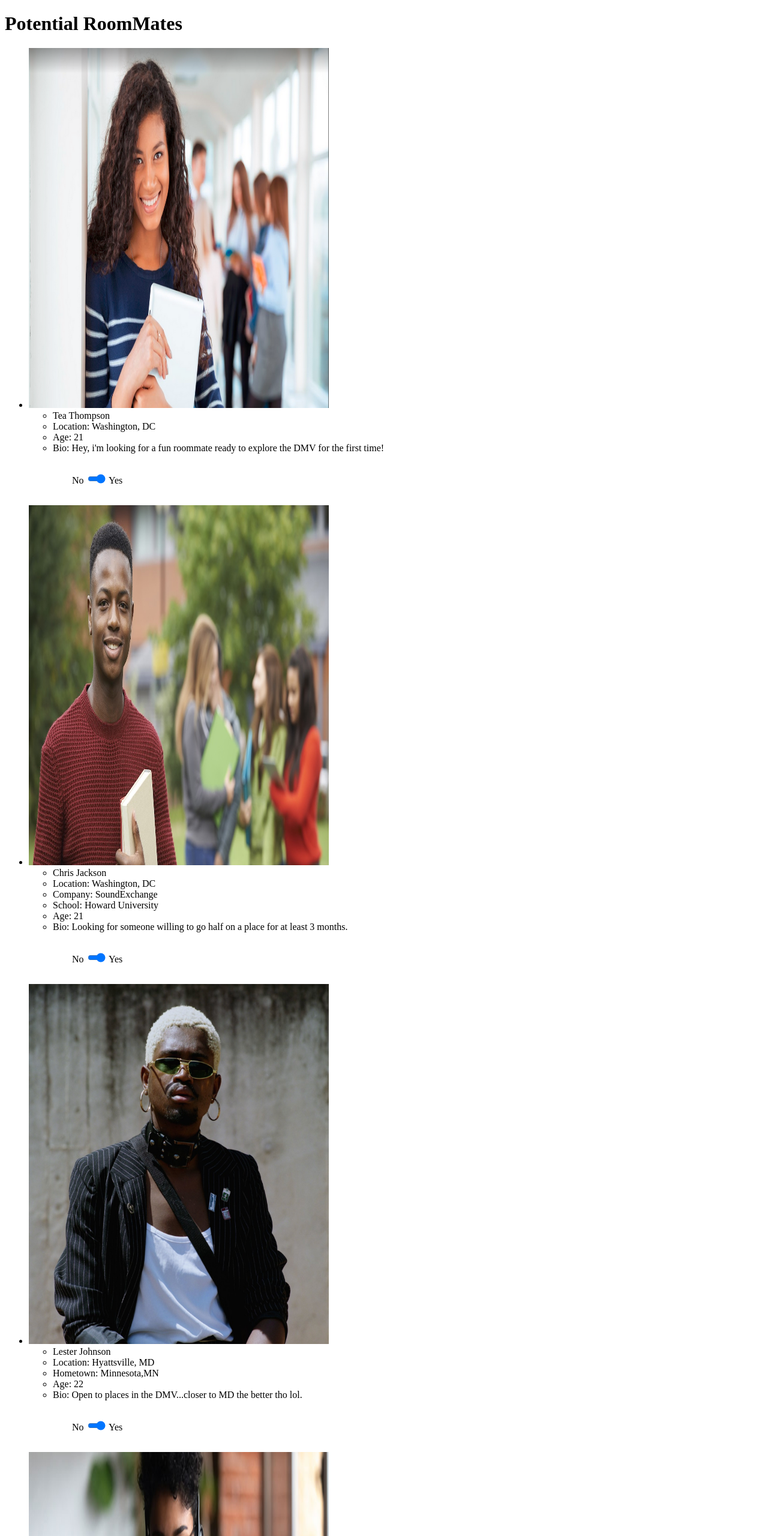
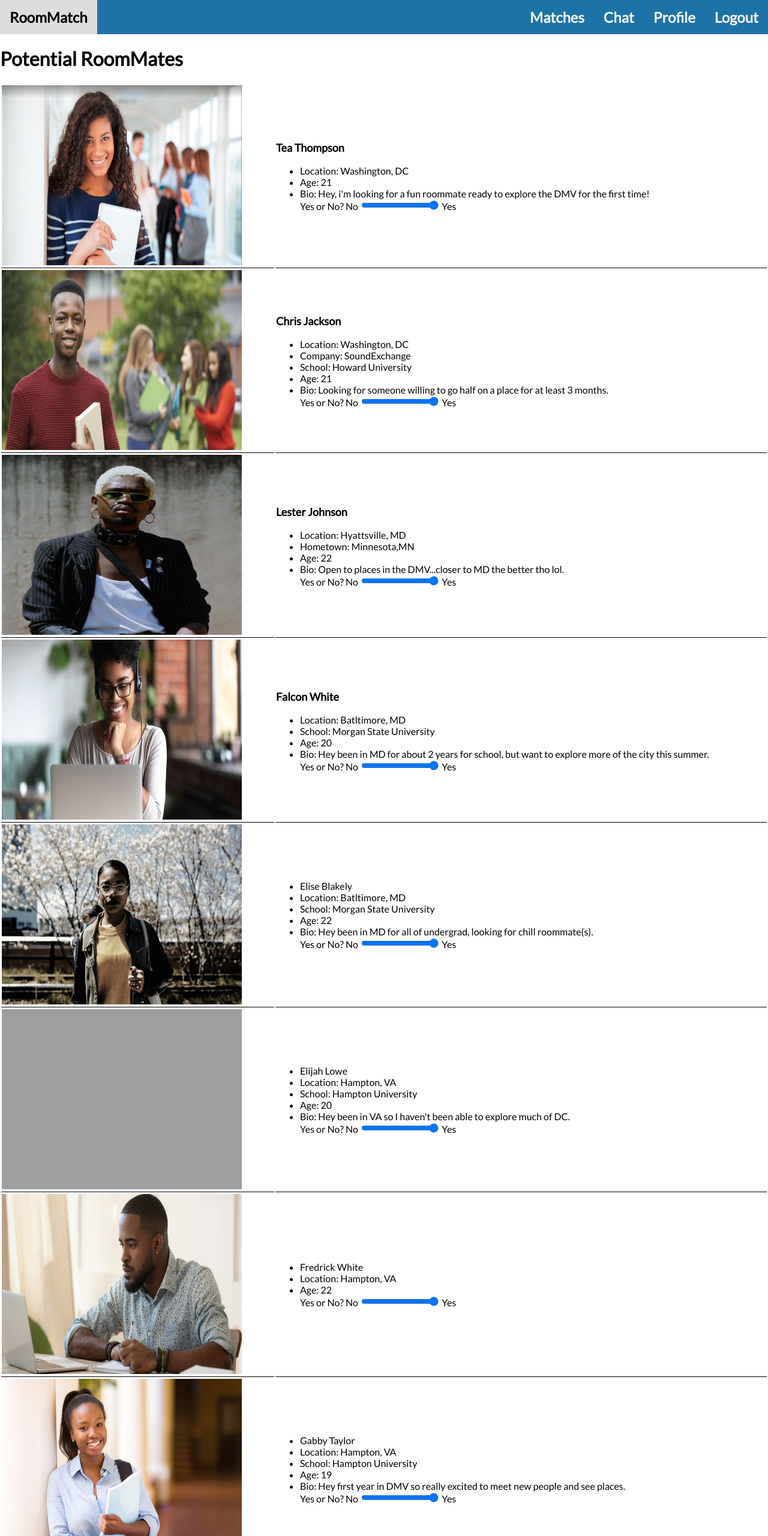
Before and after one commit to kierabr1/Roommatch, a plain HTML site: page public/matching.html in a window 1280 px wide. Shown: the top 2560 px of the page at 60% size. Drawn offline with Linux system fonts and the light colour scheme; no server answers; grey boxes are pictures that could not be loaded.

Commit message:
matching page styling done

```diff
--- a/public/matching.html
+++ b/public/matching.html
@@ -14,8 +14,11 @@
     <script src="https://www.gstatic.com/firebasejs/8.2.6/firebase-auth.js"></script>
     <script src="https://www.gstatic.com/firebasejs/8.2.6/firebase-firestore.js"></script>
     <script src="https://www.gstatic.com/firebasejs/7.9.3/firebase-storage.js"></script>
+    <link rel="stylesheet" href="https://cdnjs.cloudflare.com/ajax/libs/font-awesome/4.7.0/css/font-awesome.min.css">
+    <script src="https://code.iconify.design/1/1.0.6/iconify.min.js"></script>
+    <link href='https://fonts.googleapis.com/css?family=Lato' rel='stylesheet'>
+    <script>
 
-    <script>
         // Your web app's Firebase configuration
         // For Firebase JS SDK v7.20.0 and later, measurementId is optional
         var firebaseConfig = {
@@ -31,7 +34,68 @@
         firebase.initializeApp(firebaseConfig);
     </script>
     <style>
-        input[type="range"] {
+        html, body {
+        height: 100%;
+        margin: 0px;
+        font-family: 'Lato';
+    }
+        .topnav {
+    overflow: hidden;
+    background-color: #1D73A7;
+    }
+
+    .topnav a {
+    float: right;
+    display: block;
+    color: #f2f2f2;
+    text-align: center;
+    padding: 14px 16px;
+    text-decoration: none;
+    font-size: 24px;
+    font-weight: bolder;
+    }
+
+    .topnav a.l {
+        float: left;
+    }
+
+    .topnav a:hover {
+    background-color: #ddd;
+    color: black;
+    }
+
+    .topnav a.active {
+    background-color: #4CAF50;
+    color: white;
+    }
+
+    .topnav .icon {
+    display: none;
+    }
+
+    @media screen and (max-width: 600px) {
+    .topnav a:not(:first-child) {display: none;}
+    .topnav a.icon {
+        float: right;
+        display: block;
+    }
+    }
+
+    @media screen and (max-width: 600px) {
+    .topnav.responsive {position: relative;}
+    .topnav.responsive .icon {
+        position: absolute;
+        right: 0;
+        top: 0;
+    }
+    .topnav.responsive a {
+        float: none;
+        display: block;
+        text-align: left;
+    }
+}
+
+        /* input[type="range"] {
             width: 30px;
         }
 
@@ -47,19 +111,33 @@
         position: absolute;
         top: -9999px;
         left: -9999px;
-        }
+        } */
+        td {
+    border-bottom: 1px solid black;
+    border-collapse: collapse;
+    }
     </style>
     <head>
     </head>
 
     <body>
-        <h1>Potential RoomMates</h1>
-        <!-- about 5-10 potential RoomMates from DMV...NY at end
-              Need a yes or no checkbox.-->
-              <ul>
-                <li><img src="room/girl1.png" width="500" height="600">
-                  <ul>
-                    <li>Tea Thompson</li>
+        <div class="topnav" id="myTopnav">
+            <a href="index.html">Logout</a>
+            <a href="profile.html">Profile</a>
+            <a href="#chat">Chat</a>
+            <a href="matching.html">Matches</a>
+            <a href="home-page.html" class="l">RoomMatch</a>
+            <a href="javascript:void(0);" class="icon" onclick="myFunction()">
+              <i class="fa fa-bars"></i></a>
+          </div>
+          <h1>Potential RoomMates</h1>
+          <table style="width:100%">
+            <tr>
+              <td>
+               <img src="room/girl1.png" width="400" height="300"></td>
+               <td>
+                    <p style="font-size:large; font-weight: bold;">Tea Thompson</p>
+                    <ul>
                     <li>Location: Washington, DC</li>
                     <li>Age: 21</li>
                     <li>Bio: Hey, i'm looking for a fun roommate ready to explore the DMV for the first time!</li>
@@ -70,11 +148,15 @@
                         <span aria-hidden="true">Yes</span>
                     </div>
                   </ul>
-                </li>
+                </td>
+            </tr>
 
-                <li><img src="room/boy1.jpeg" width="500" height="600">
+           <tr>
+               <td>
+                <img src="room/boy1.jpeg" width="400" height="300"></td>
+                <td>
+                    <p style="font-size:large; font-weight: bold;">Chris Jackson</p>
                     <ul>
-                        <li>Chris Jackson</li>
                         <li>Location: Washington, DC</li>
                         <li>Company: SoundExchange</li>
                         <li>School: Howard University</li>
@@ -87,11 +169,15 @@
                             <span aria-hidden="true">Yes</span>
                         </div>
                     </ul>
-                  </li>
+                 </td>
+             </tr>
 
-                <li><img src="room/boy2.png" width="500" height="600">
+             <tr>
+                <td>
+                    <img src="room/boy2.png" width="400" height="300"></td>
+                 <td>
+                    <p style="font-size:large; font-weight: bold;">Lester Johnson</p>
                     <ul>
-                        <li>Lester Johnson</li>
                         <li>Location: Hyattsville, MD</li>
                         <li>Hometown: Minnesota,MN</li>
                         <li>Age: 22</li>
@@ -103,10 +189,15 @@
                             <span aria-hidden="true">Yes</span>
                         </div>
                     </ul>
-                  </li>
-                  <li><img src="room/girl2.jpeg" width="500" height="600">
+                  </td>
+              </tr>
+
+              <tr>
+                <td>
+                    <img src="room/girl2.jpeg" width="400" height="300"></td>
+                 <td>
+                    <p style="font-size:large; font-weight: bold;">Falcon White</p>
                     <ul>
-                        <li>Falon White</li>
                         <li>Location: Batltimore, MD</li>
                         <li>School: Morgan State University</li>
                         <li>Age: 20</li>
@@ -118,9 +209,13 @@
                             <span aria-hidden="true">Yes</span>
                         </div>
                     </ul>
-                  </li>
+                  </td>
+              </tr>
 
-                  <li><img src="room/girl3.jpeg" width="500" height="600">
+              <tr>
+                <td>
+                    <img src="room/girl3.jpeg" width="400" height="300"></td>
+                 <td>
                     <ul>
                         <li>Elise Blakely</li>
                         <li>Location: Batltimore, MD</li>
@@ -134,9 +229,13 @@
                             <span aria-hidden="true">Yes</span>
                         </div>
                     </ul>
-                  </li>
+                  </td>
+              </tr>
 
-                  <li><img src="room/boy3.jpeg" width="500" height="600">
+              <tr>
+                <td>
+                    <img src="room/boy3.jpeg" width="400" height="300"></td>
+                 <td>
                     <ul>
                         <li>Elijah Lowe</li>
                         <li>Location: Hampton, VA</li>
@@ -150,9 +249,13 @@
                             <span aria-hidden="true">Yes</span>
                         </div>
                     </ul>
-                  </li>
+                  </td>
+              </tr>
 
-                  <li><img src="room/boy4.jpeg" width="500" height="600">
+              <tr>
+                <td>
+                    <img src="room/boy4.jpeg" width="400" height="300"></td>
+                 <td>
                     <ul>
                         <li>Fredrick White</li>
                         <li>Location: Hampton, VA</li>
@@ -164,9 +267,13 @@
                             <span aria-hidden="true">Yes</span>
                         </div>
                     </ul>
-                  </li>
+                  </td>
+              </tr>
 
-                  <li><img src="room/girl4.jpeg" width="500" height="600">
+              <tr>
+                <td>
+                    <img src="room/girl4.jpeg" width="400" height="300"></td>
+                 <td>
                     <ul>
                         <li>Gabby Taylor</li>
                         <li>Location: Hampton, VA</li>
@@ -180,9 +287,13 @@
                             <span aria-hidden="true">Yes</span>
                         </div>
                     </ul>
-                  </li>
+                  </td>
+              </tr>
 
-                  <li><img src="room/girl5.jpeg" width="500" height="600">
+              <tr>
+                <td>
+                    <img src="room/girl5.jpeg" width="400" height="300"></td>
+                 <td>
                     <ul>
                         <li>Falon White</li>
                         <li>Location: Hampton, VA</li>
@@ -195,10 +306,13 @@
                             <input type="range" max="1" id="choice" name="choice">
                             <span aria-hidden="true">Yes</span>
                         </div>
-                    </ul>
-                  </li>
+                    </div>
+                     </ul>
+                  </td>
+              </tr>
+          </table>
 
-              </ul>
+
               <button id="saveBtn">Save</button></a>
 
 
```
Also changed, not shown: public/home-page.html (+8 -9 lines).
